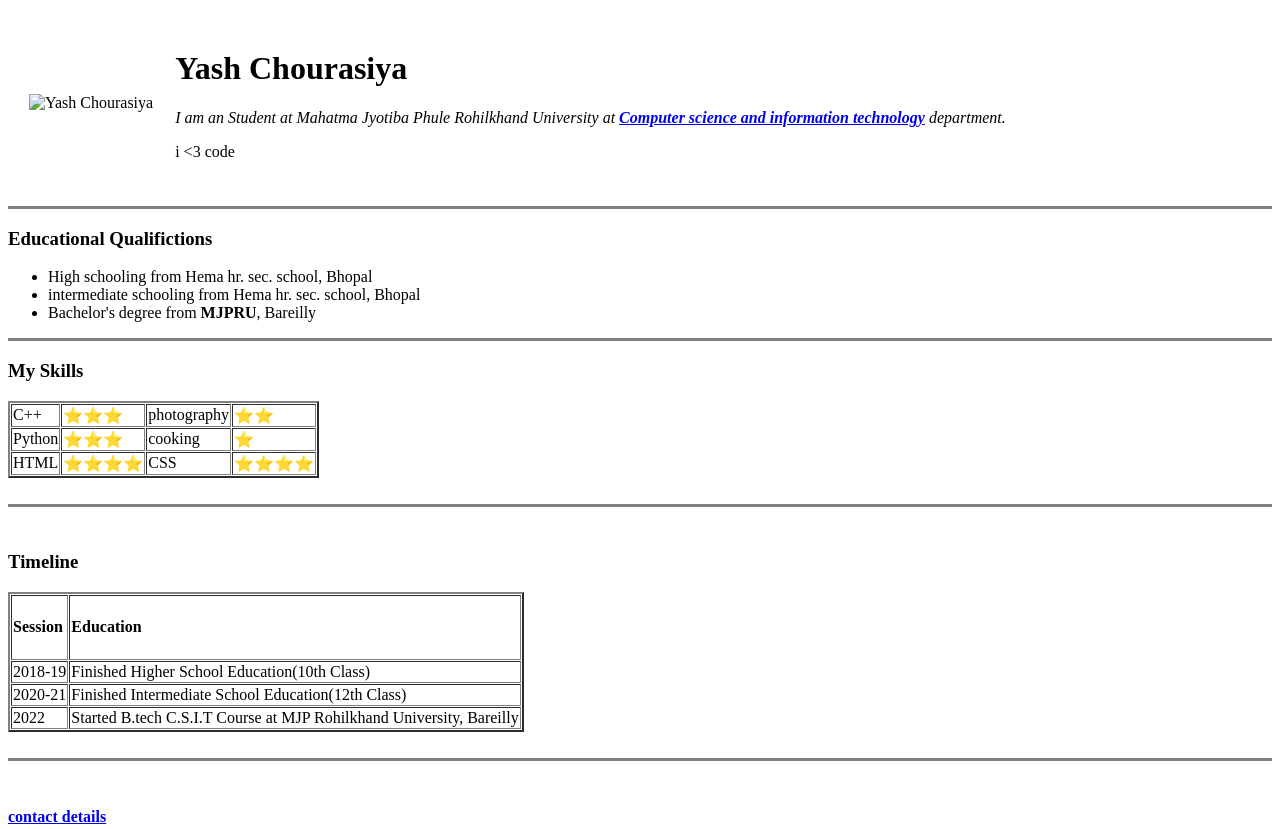
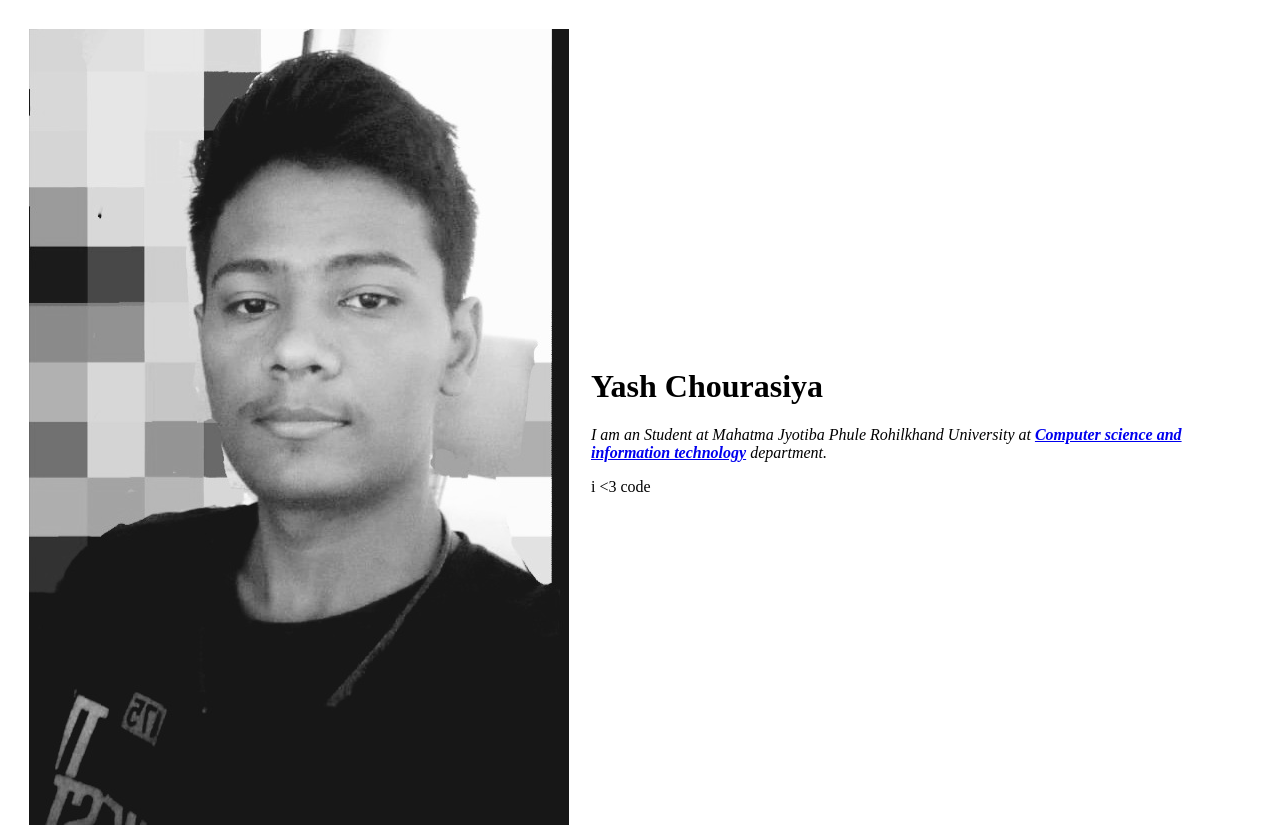
Before and after one commit to Yash-chourasiya/CV, a plain HTML site: page index.html in a window 1280 px wide. Shown: the top 829 px of the page. Drawn offline with Linux system fonts and the light colour scheme.

Commit message:
Update index.html

```diff
--- a/index.html
+++ b/index.html
@@ -7,7 +7,7 @@
   <body>
     <table cellspacing="20">
       <tr>
-        <td><img src="trial.jpg" alt="Yash Chourasiya"></td>
+        <td><img src="images/yashchourasiya.jpg" alt="Yash Chourasiya"></td>
         <td><h1>Yash Chourasiya</h1>
         <p><i>I am an Student at Mahatma Jyotiba Phule Rohilkhand University at <strong><a href="https://en.wikipedia.org/wiki/Information_technology">Computer science and information technology</a></strong> department.</i></p>
         <p>i <3 code</p></td>
```
